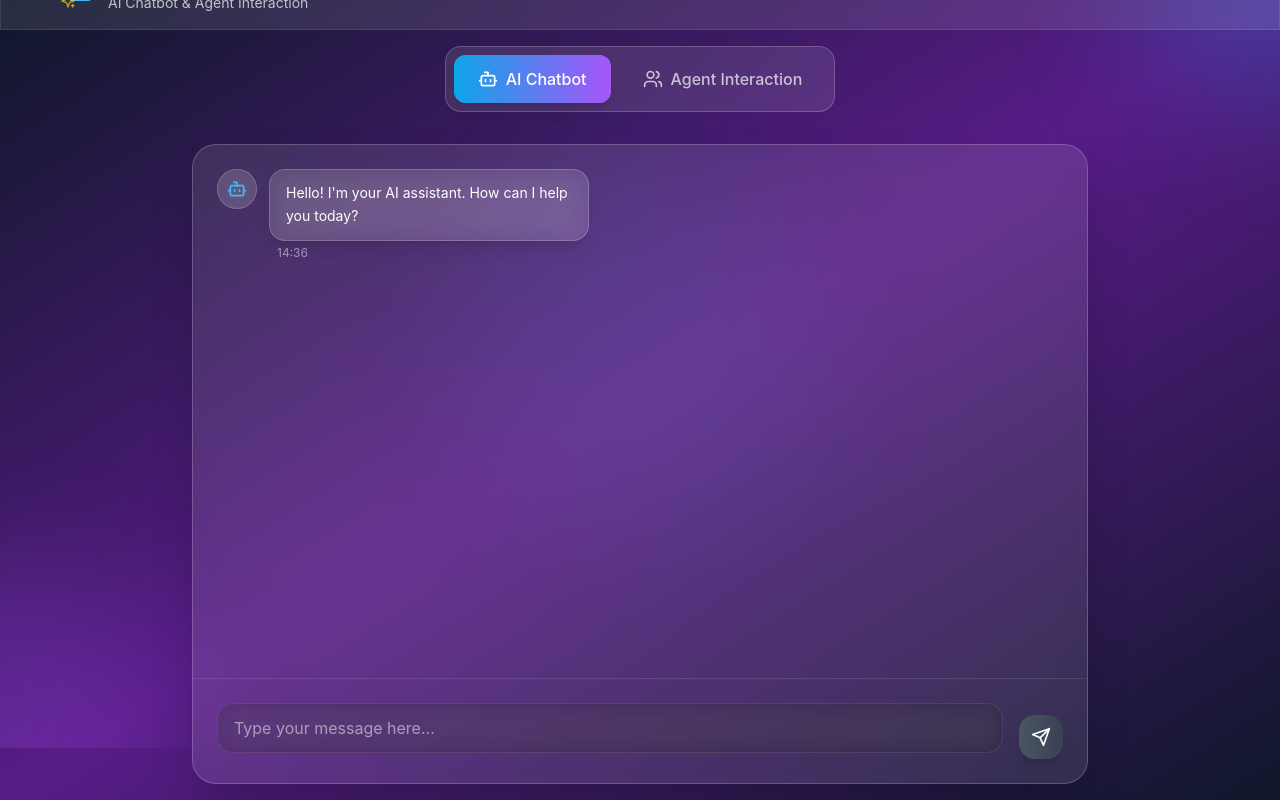
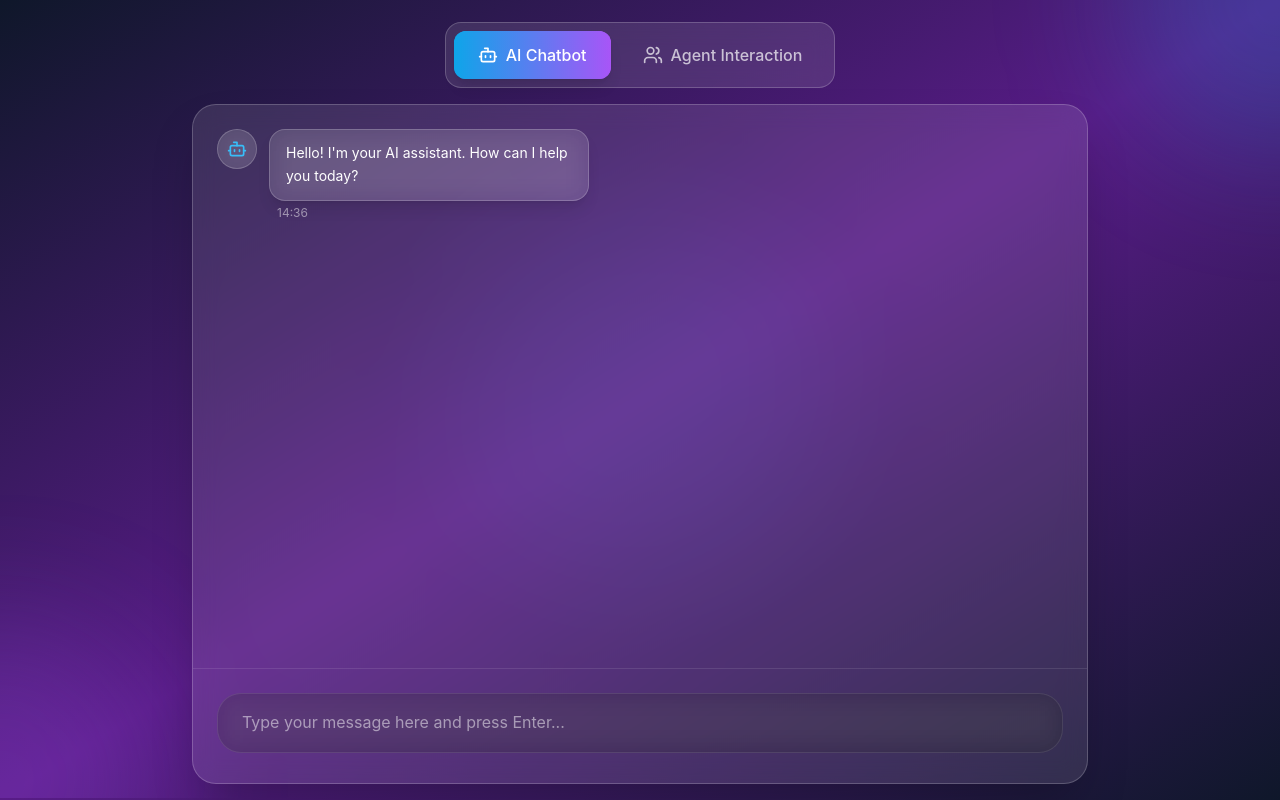
Before and after one commit to sonnetx/a2a, a React (Vite) app in the folder frontend/: page / in a window 1280 px wide. Built offline with nearby package versions, Linux system fonts and the light colour scheme.

Commit message:
cleaned up frontend a bit

```diff
--- a/frontend/src/App.tsx
+++ b/frontend/src/App.tsx
@@ -2,7 +2,6 @@ import React, { useState } from 'react'
 import ChatInterface from './components/ChatInterface'
 import AgentInteraction from './components/AgentInteraction'
 import TabNavigation from './components/TabNavigation'
-import Header from './components/Header'
 
 function App() {
   const [activeTab, setActiveTab] = useState('chatbot')
@@ -18,12 +17,14 @@ function App() {
 
       {/* Main content */}
       <div className="relative z-10 flex flex-col h-screen">
-        <Header />
-        <div className="flex-1 flex items-center justify-center p-4">
-          <div className="w-full">
-            <TabNavigation activeTab={activeTab} onTabChange={setActiveTab} />
-            {activeTab === 'chatbot' ? <ChatInterface /> : <AgentInteraction />}
-          </div>
+        {/* Tab Navigation at top */}
+        <div className="pt-6 px-4">
+          <TabNavigation activeTab={activeTab} onTabChange={setActiveTab} />
+        </div>
+
+        {/* Content area takes remaining space */}
+        <div className="flex-1 flex items-center justify-center px-4 pb-4">
+          {activeTab === 'chatbot' ? <ChatInterface /> : <AgentInteraction />}
         </div>
       </div>
     </div>
--- a/frontend/src/components/AgentInteraction.tsx
+++ b/frontend/src/components/AgentInteraction.tsx
@@ -153,7 +153,7 @@ const AgentInteraction: React.FC = () => {
   }
 
   return (
-    <div className="w-full max-w-6xl mx-auto h-[80vh] flex flex-col">
+    <div className="w-full max-w-6xl mx-auto h-[85vh] flex flex-col">
       {/* Control Panel */}
       <div className="glass rounded-2xl p-6 mb-6 shadow-xl">
         <div className="flex items-center justify-between mb-4">
--- a/frontend/src/components/ChatInterface.tsx
+++ b/frontend/src/components/ChatInterface.tsx
@@ -93,7 +93,7 @@ const ChatInterface: React.FC = () => {
   }
 
   return (
-    <div className="w-full max-w-4xl mx-auto h-[80vh] flex flex-col">
+    <div className="w-full max-w-4xl mx-auto h-[85vh] flex flex-col">
       {/* Chat Container */}
       <div className="glass rounded-3xl flex-1 flex flex-col overflow-hidden shadow-2xl">
         {/* Messages Area */}
@@ -110,30 +110,20 @@ const ChatInterface: React.FC = () => {
 
         {/* Input Area */}
         <div className="p-6 border-t border-white/10">
-          <div className="flex items-end space-x-4">
-            <div className="flex-1 relative">
+          <div className="relative">
             <textarea
               value={inputValue}
               onChange={(e) => setInputValue(e.target.value)}
               onKeyPress={handleKeyPress}
-                placeholder="Type your message here..."
-                className="w-full glass-dark rounded-2xl px-4 py-3 resize-none focus:outline-none focus:ring-2 focus:ring-primary-400/50 placeholder-white/50 text-white min-h-[50px] max-h-32"
+              placeholder="Type your message here and press Enter..."
+              className="w-full glass-dark rounded-3xl px-6 py-4 resize-none focus:outline-none focus:ring-2 focus:ring-primary-400/50 placeholder-white/50 text-white min-h-[60px] max-h-32 pr-12"
               rows={1}
             />
+            {isTyping && (
+              <div className="absolute right-4 top-1/2 transform -translate-y-1/2">
+                <Loader2 className="w-5 h-5 animate-spin text-primary-400" />
               </div>
-            <motion.button
-              whileHover={{ scale: 1.05 }}
-              whileTap={{ scale: 0.95 }}
-              onClick={handleSendMessage}
-              disabled={!inputValue.trim()}
-              className="bg-gradient-to-r from-primary-500 to-primary-600 hover:from-primary-600 hover:to-primary-700 disabled:from-gray-600 disabled:to-gray-700 disabled:cursor-not-allowed text-white rounded-2xl p-3 transition-all duration-200 shadow-lg"
-            >
-              {isTyping ? (
-                <Loader2 className="w-5 h-5 animate-spin" />
-              ) : (
-                <Send className="w-5 h-5" />
             )}
-            </motion.button>
           </div>
         </div>
       </div>
--- a/frontend/src/components/TabNavigation.tsx
+++ b/frontend/src/components/TabNavigation.tsx
@@ -24,7 +24,7 @@ const TabNavigation: React.FC<TabNavigationProps> = ({ activeTab, onTabChange })
   ]
 
   return (
-    <div className="flex justify-center mb-8">
+    <div className="flex justify-center mb-4">
       <div className="glass rounded-2xl p-2 flex gap-2">
         {tabs.map((tab) => {
           const Icon = tab.icon
```
Also changed, not shown: 1 other file (tests, documents, lock files or other folders). Lines whose indentation alone changed are shown as unchanged.
